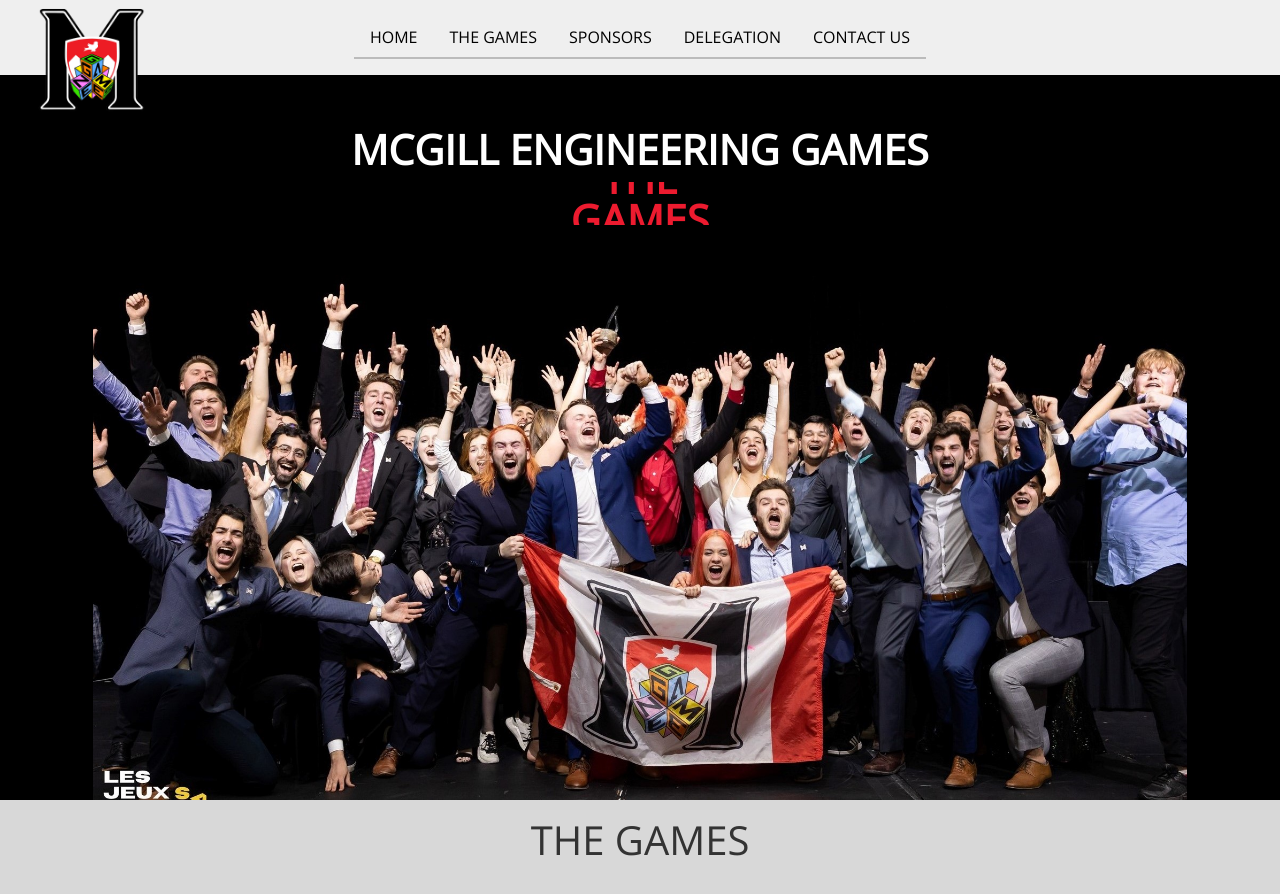
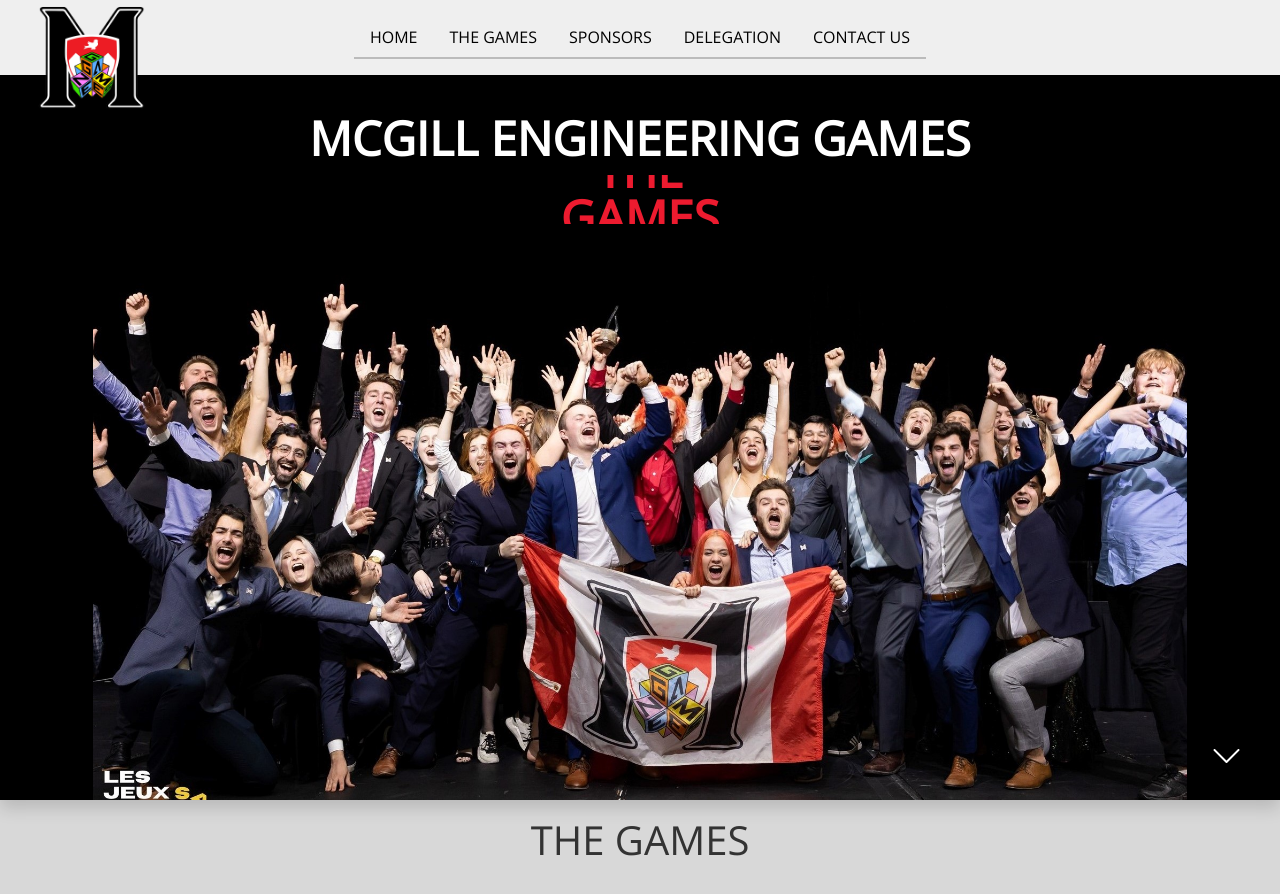
Before and after one commit to Fontaine44/mcgill-enggames-website, an Angular app: page / in a window 1280 px wide. Shown: the top 894 px of the page. Built offline with nearby package versions, Linux system fonts and the light colour scheme.

Commit message:
Lot of tweaking

```diff
--- a/src/app/core/components/home/home.component.html
+++ b/src/app/core/components/home/home.component.html
@@ -1,7 +1,7 @@
 <app-navbar></app-navbar>
 <div data-bs-spy="scroll" data-bs-target="navbar-menu">
     <div id="home" class="flex-column shadow">
-        <div class="mcgill-title pb-2 pt-4">
+        <div class="mcgill-title py-2">
             <h1>MCGILL ENGINEERING GAMES
                 <div class="roller my-2">
                     <span id="rolltext">DO<br/>
@@ -11,8 +11,13 @@
                 </div>
             </h1>
         </div>
-        <div class="img-wrapper w-100 text-center">
+        <div class="img-wrapper w-100 d-flex justify-content-center">
             <img src="../assets/banquet.jpg" class="main-image">
+        </div>
+        <div class="d-flex justify-content-center arrow">
+            <a class="btn btn-primary btn-outline-0 bg-transparent" href="#games" role="button">
+                <i class="bi bi-chevron-down"></i>
+            </a>
         </div>
     </div>
 
--- a/src/app/core/components/home/home.component.scss
+++ b/src/app/core/components/home/home.component.scss
@@ -9,29 +9,67 @@
     color: white;
 }
 
-$text: calc(1.375rem + 1.5vw);
+$text: calc(1.75rem + 1.5vw);
 
-.img-wrapper, .mcgill-title {
+
+#home {
+    position: relative;
+}
+
+.img-wrapper, .mcgill-title, .arrow{
     background-color: black;
 }
 
+// PC
 @media (min-width: 992px) {
     .img-wrapper {
         height: calc(75vh - 75px);
+        align-items: center;
+    }
+
+    .main-image {
+        max-width: 100%;
+    }
+
+    .mcgill-title {
+        height: 25vh;
+    }
+
+    .arrow {
+        position: absolute;
+        bottom: 2%;
+        right: 2%;
     }
 }
 
+// Mobile
 @media (max-width: 991px) {
     .img-wrapper {
-        height: 100%;
+        height: calc(50vh - 75px);
         padding-bottom: 2rem;
+        overflow: hidden;
+    }
+
+    .main-image {
+        min-height: 70%;
+        max-width: unset;
+    }
+
+    .mcgill-title {
+        height: 40vh;
+    }
+
+    .arrow {
+        height: 10vh;
+        align-items: center;
     }
 }
 
-.main-image {
-    max-height: 100%;
-    max-width: 100%;
-    width: auto;
+.arrow .btn {
+    height: fit-content;
+    font-size: 2rem;
+    border: none;
+    color:white;
 }
 
 .mcgill-title {
@@ -39,7 +77,11 @@
     align-items: center;
     justify-content: center;
     text-align: center;
-    height: 25vh;
+}
+
+.main-image {
+    max-height: 100%;
+    width: auto;
 }
 
 .mcgill-title h1 {
@@ -51,7 +93,7 @@
 }
 
 .roller{
-    height: calc($text + 0.125rem);
+    height: calc($text + 0.1rem);
     line-height: $text;
     position: relative;
     overflow: hidden;
--- a/src/app/core/components/navbar/navbar.component.html
+++ b/src/app/core/components/navbar/navbar.component.html
@@ -1,24 +1,17 @@
 <nav id="navbar-menu" class="navbar navbar-expand-lg sticky-top shadow">
-  <div class="container-fluid justify-content-center">
-    <!-- <div class="d-flex flex-row justify-content-center"> -->
+  <div class="container-fluid">
       <div>
         <a [routerLink]="['/']">
           <img src="../assets/logo.png" class="logo">
         </a>
       </div>
 
-      <!-- <div>
-        <a class="navbar-brand ms-3" [routerLink]="['/']"><b>McGill</b></a>
-      </div> -->
-
-    <!-- </div> -->
-
     <button class="navbar-toggler" type="button" data-bs-toggle="collapse" data-bs-target="#navbar">
       <span class="navbar-toggler-icon"></span>
     </button>
 
-    <div class="navbar-collapse collapse flex-grow-0" id="navbar">
-      <ul class="navbar-nav text-center ">
+    <div class="navbar-collapse collapse justify-content-center" id="navbar">
+      <ul class="navbar-nav text-center">
         <li class="nav-item px-2">
           <a href="#home" class="nav-link home-text">HOME</a>
         </li>
--- a/src/app/core/components/navbar/navbar.component.scss
+++ b/src/app/core/components/navbar/navbar.component.scss
@@ -2,15 +2,17 @@
   background-color: rgb(239, 239, 239);
 }
 
-@media (min-width: 992px) {
-  .navbar {
-    height: 75px;
-  }
+.navbar {
+  min-height: 75px;
 }
-
 
 #navbar.show, #navbar.collapsing {
   margin-top: 1rem;
+}
+
+.navbar-collapse.collapsing,
+.navbar-collapse.show {
+  background-color: aqua;
 }
 
 
@@ -19,7 +21,7 @@
   height: calc(3rem + 4.5vw);
   position: absolute;
   left: 3%;
-  top: 0.5rem;
+  top: 0.4rem;
 }
 
 .nav-item {
@@ -48,6 +50,6 @@
 
 }
 
-.sticky {
-  position: -webkit-sticky;
+.sticky-top {
+  position: -webkit-sticky; /* Safari */
 }
```
